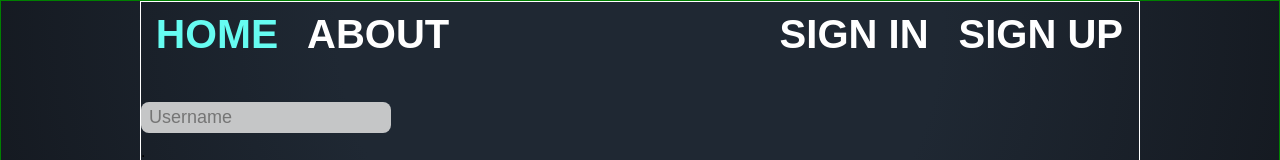
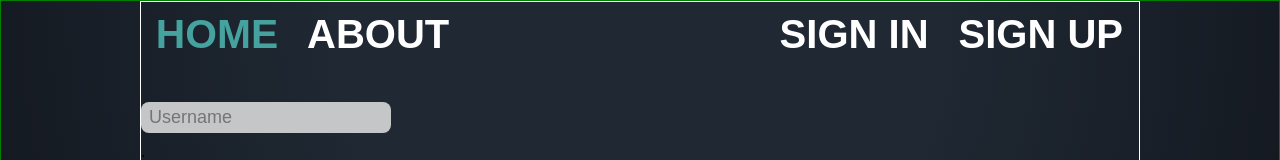
Before and after one commit to German-kos/Communion-Client, a React (Create React App) app in the folder client/: page / in a window 1280 px wide. In both pictures the pointer is over the link "HOME". Shown: the top 160 px of the page. Built offline with nearby package versions, Linux system fonts and the light colour scheme; a web font is replaced by a local one.

Commit message:
minor css changes

```diff
--- a/client/src/components/common/input/input.css
+++ b/client/src/components/common/input/input.css
@@ -7,6 +7,7 @@
   margin-bottom: 10px;
   padding-top: 5px;
   padding-bottom: 5px;
+  transition: all 0.3s ease-in-out;
 }
 .customInput:focus {
   outline: none !important;
--- a/client/src/components/navbar/navbar.css
+++ b/client/src/components/navbar/navbar.css
@@ -13,7 +13,7 @@
 .navbar a:hover {
   cursor: pointer;
   transform: scale(1.02);
-  color: #66fcf1;
+  color: #45a29e;
 }
 .navbar-links {
 }
```
